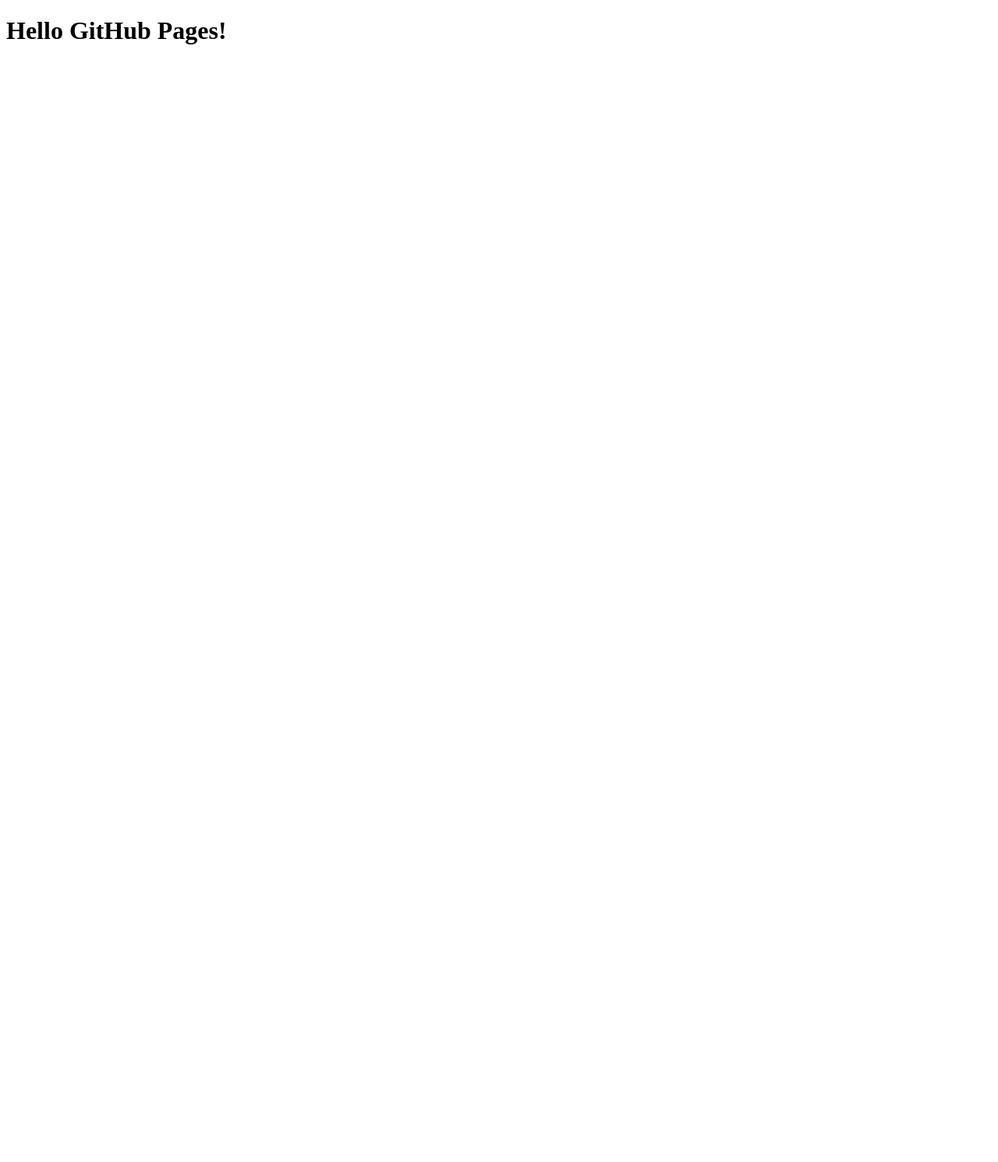
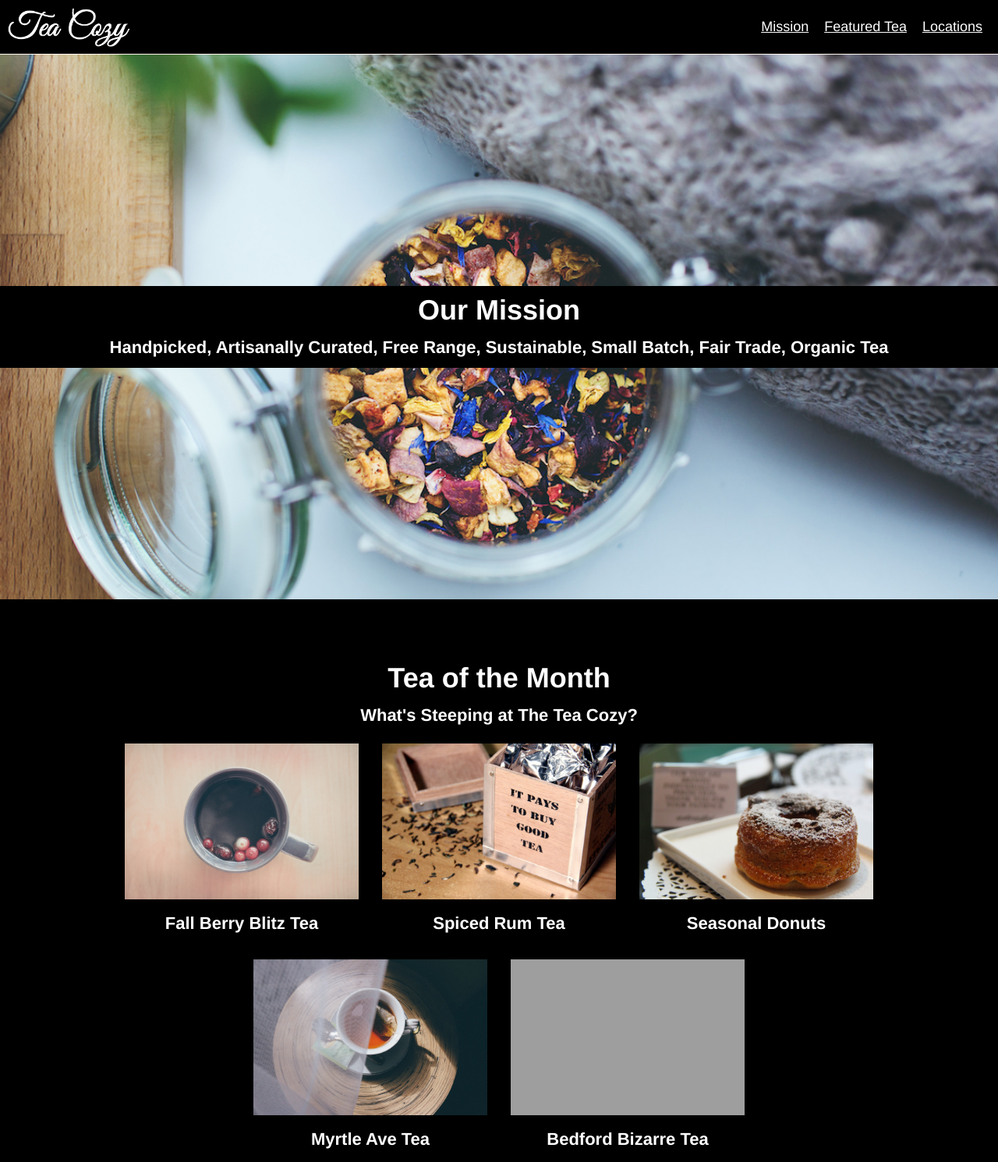
Before and after one commit to dsg-design/dsg-design.github.io, a plain HTML site: page index.html in a window 1280 px wide. Shown: the top 1491 px of the page at 78% size. Before the commit the page ends 800 px from the top, so only its background shows below. Drawn offline with Linux system fonts and the light colour scheme; grey boxes are pictures that could not be loaded; files whose address does not match are found by name.

Commit message:
tea cozy project

```diff
--- a/index.html
+++ b/index.html
@@ -2,9 +2,96 @@
 <html>
   <head>
     <meta charset="utf-8">
-    <title></title>
+    <link rel="stylesheet" href="./resources/css/style.css" type="text/css">
+    <title>TeaCozy</title>
   </head>
+<!--Dear reviewer: I learned the concepts, but disagreed with some
+of the design decisions made on the website we were supposed to copy.
+So I made my website scaling instead, and I hope you'll forgive me.-->
   <body>
-    <h1>Hello GitHub Pages!</h1>
+<!--Nav-->
+    <div class="fixed-nav">
+      <div class="nav-logo">
+        <img src="./resources/images/img-tea-cozy-logo.png" alt="">
+      </div>
+      <div class="nav">
+        <div class="nav-links">
+          <a href="#mission">Mission</a>
+        </div>
+        <div class="nav-links">
+          <a href="#featured-column">Featured Tea</a>
+        </div>
+        <div class="nav-links">
+          <a href="#locations-container">Locations</a>
+        </div>
+      </div>
+    </div>
+<!--Mission Header-->
+    <div id="mission">
+      <div class="header-overlay">
+        <h2>Our Mission</h2>
+        <h4>Handpicked, Artisanally Curated, Free Range, Sustainable, Small Batch, Fair Trade, Organic Tea</h4>
+      </div>
+    </div>
+<!--Tea of the Month-->
+    <div id="featured-column">
+      <div class="column-title">
+        <h2>Tea of the Month</h2>
+        <h4>What's Steeping at The Tea Cozy?</h4>
+      </div>
+      <div class="featured-images">
+        <img src="./resources/images/img-berryblitz.jpg" alt="">
+        <h4>Fall Berry Blitz Tea</h4>
+      </div>
+      <div class="featured-images">
+        <img src="./resources/images/img-spiced-rum.jpg" alt="">
+        <h4>Spiced Rum Tea</h4>
+      </div>
+      <div class="featured-images">
+        <img src="./resources/images/img-donut.jpg" alt="">
+        <h4>Seasonal Donuts</h4>
+      </div>
+      <div class="featured-images">
+        <img src="./resources/images/img-myrtle-ave.jpg" alt="">
+        <h4>Myrtle Ave Tea</h4>
+      </div>
+      <div class="featured-images">
+        <img src="./resources/images/img-bedford-bizarre.jpg" alt="">
+        <h4>Bedford Bizarre Tea</h4>
+      </div>
+    </div>
+<!--Locations-->
+    <div id="locations-container">
+      <div class="locations-title">
+        <h2>Locations</h2>
+      </div>
+      <div class="locations">
+        <h3>Downtown</h3>
+        <p>384 West 4th St <br>
+        Suite 108 <br>
+        Portland, Maine</p>
+      </div>
+      <div class="locations">
+        <h3>East Bayside</h3>
+        <p>3433 Phisherman's Avenue<br>
+        (Northwest Corner) <br>
+        Portland, Maine</p>
+      </div>
+      <div class="locations">
+        <h3>Oakdale</h3>
+        <p>515 Crescent Avenue<br>
+        Second Floor <br>
+        Portland, Maine</p>
+      </div>
+    </div>
+<!--Footer-->
+    <div class="footer">
+      <h2>The Tea Cozy</h2>
+      <a href="mailto:contact@theteacozy.com?subject=YourWebsiteWasBuiltBySomeoneBrilliant">contact@theteacozy.com</a>
+      <p>917-555-8904</p>
+    </div>
+    <div class="copyright">
+      <p>&#x24B8; The Tea Cozy 2017</p>
+    </div>
   </body>
 </html>
--- /dev/null
+++ b/resources/css/style.css
@@ -0,0 +1,165 @@
+html {
+  font-family: Helvetica;
+  background-color: black;
+  text-align: center;
+}
+
+body {
+  margin: 0px;
+}
+
+a {
+  color: white;
+  font-size: 18px;
+  text-decoration: underline;
+}
+
+h2 {
+  color: white;
+  font-weight: bold;
+  font-size: 36px;
+  margin: 10px 0;
+}
+
+h4, h3 {
+  color: white;
+  font-weight: bold;
+  font-size: 22px;
+  margin: 10px 0;
+  line-height: 1.5em;
+}
+
+p {
+  color: white;
+  font-weight: normal;
+  font-size: 22px;
+  margin: 10px 0;
+  line-height: 2em;
+}
+
+/*Nav*/
+.fixed-nav {
+  display: inline-flex;
+  position: fixed;
+  background-color: black;
+  border-bottom: 1px solid seashell;
+  width: 100%;
+  height: 69px;
+  z-index: 10;
+  left: 0px;
+  top: 0px;
+}
+
+.nav-logo {
+  display: inline-flex;
+  align-items: center;
+  margin-left: 10px;
+  width: 25%;
+}
+
+.nav-logo img {
+  height: 50px;
+}
+
+.nav {
+  display: inline-flex;
+  width: 75%;
+  justify-content: flex-end;
+  margin-right: 10px;
+}
+
+.nav-links {
+  display: inline-flex;
+  margin: 0 10px;
+  align-items: center;
+}
+
+/*Mission Header*/
+#mission {
+  display: flex;
+  background-image: url("file:///Users/Design/Documents/Projects/TeaCozy/resources/images/img-mission-background.jpg");
+  background-size: cover;
+  height: 700px;
+  width: 100%;
+  margin-top: 69px;
+  align-items: center;
+  justify-content: center;
+}
+
+.header-overlay {
+  background-color: black;
+  align-items: center;
+  justify-content: center;
+  width: 100%;
+  text-align: center;
+}
+
+/*Tea of the Month*/
+#featured-column {
+  display: flex;
+  max-width: 1000px;
+  justify-content: center;
+  flex-flow: wrap row;
+  margin: 0px auto;
+  padding: 70px 0px;
+}
+
+.column-title {
+  width: 100%;
+}
+
+.featured-images {
+  display: block;
+  justify-content: center;
+  margin: 10px 15px;
+}
+
+.featured-images img {
+  width: 300px;
+  height: 200px;
+  background-size: cover;
+}
+
+/*Locations*/
+#locations-container {
+  display: flex;
+  background-image: url("file:///Users/Design/Documents/Projects/TeaCozy/resources/images/img-locations-background.jpg");
+  background-size: cover;
+  width: 100%;
+  justify-content: center;
+  flex-flow: wrap row;
+  min-height: 500px;
+  align-content: center;
+}
+
+.locations-title {
+  width: 100%;
+}
+
+.locations {
+  background-color: black;
+  width: 300px;
+  margin: 15px 20px;
+  padding: 15px 0;
+}
+
+/*Footer*/
+.footer {
+  display: block;
+  justify-content: center;
+  margin-top: 50px;
+}
+
+.footer a {
+  font-size: 22px;
+}
+
+.copyright{
+  display: block;
+}
+
+.copyright p {
+  font-size: 18px;
+  margin-left: 20px;
+  text-align: left;
+}
```
Also changed, not shown: resources/images/img-berryblitz.jpg (added), resources/images/img-donut.jpg (added), resources/images/img-locations-background.jpg (added), resources/images/img-mission-background.jpg (added), resources/images/img-myrtle-ave.jpg (added), resources/images/img-spiced-rum.jpg (added), resources/images/img-tea-cozy-logo.png (added), 2 other files.
